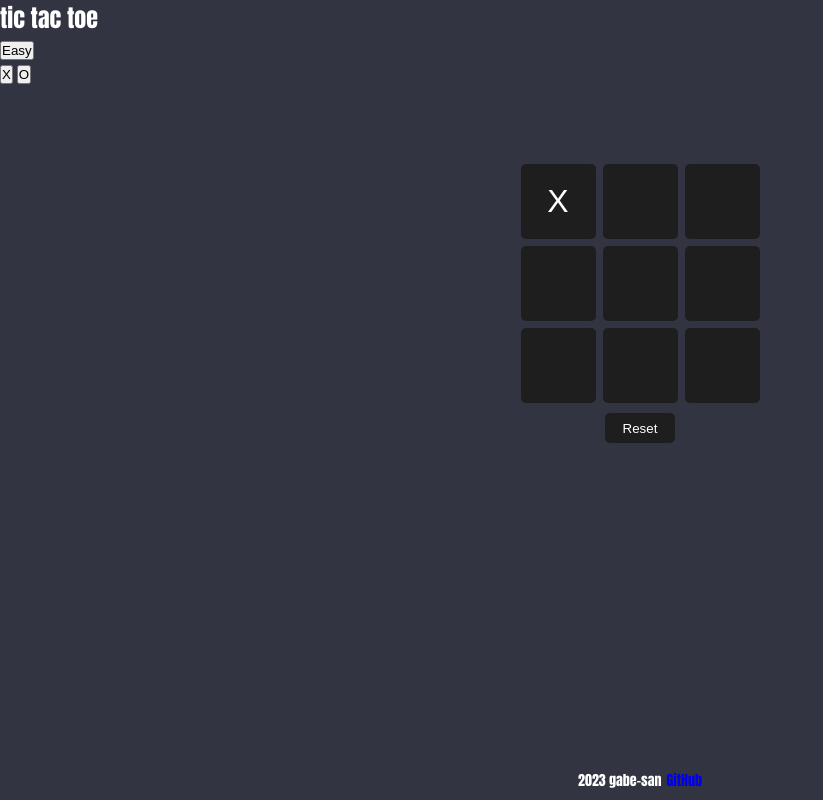
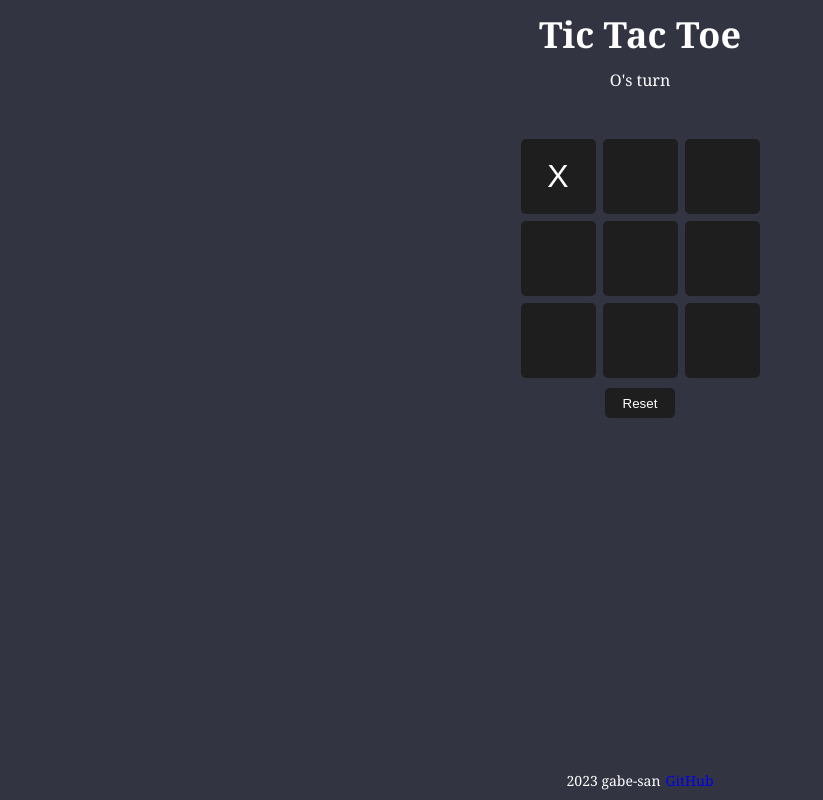
Before and after one commit to gabe-san/tic-tac-toe, a website: page index.html in a window 1280 px wide. Both pictures are taken after a click on the button 558 px from the left and 201 px from the top of the page. Shown: the whole page, without its empty margins (0-823 px from the left). Drawn offline with Linux system fonts and the light colour scheme.

Commit message:
introduced function to display current player turn and win state

```diff
--- a/index.html
+++ b/index.html
@@ -9,24 +9,14 @@
 
 <body>
   <!--make code below form with multiple choices for Player vs AI mode-->
-  <h2>tic tac toe</h2>
-<div class="difficulty-button">
-  <button>Easy</button>
-</div>
-<div class="playerChoice">
-  <button>X</button>
-  <button>O</button>
-</div>
-
-<div class="gameBoard">
-
-</div>
-
+<h2>Tic Tac Toe</h2>
+<div class="playerTurn">X's turn</div>
+<div class="gameBoard"></div>
 <div class="boardReset">
   <button class="gameBoardReset" type="reset" onclick="window.location.reload()">Reset</button>
 </div>
 
-  <footer>2023 gabe-san <a href="https://github.com/gabe-san" target="_blank rel="noopener noreferrer"> GitHub</a></footer>
+<footer>2023 gabe-san <a href="https://github.com/gabe-san" target="_blank rel="noopener noreferrer"> GitHub</a></footer>
 
   <script src="script.js"></script>
 </body>
--- a/script.js
+++ b/script.js
@@ -1,5 +1,5 @@
 /* pseudocode
-to do: display winning player, check for tie & display tie, fix restart button, ui change
+to do: check for tie & display tie, fix restart button, ui change
 */
 
 const Player = (input) => {
@@ -33,12 +33,7 @@ const gameBoard = (() => {
       document.querySelector('.gameBoard').appendChild(tile);
     }
   }
-  const writeToDOM = (selector, message) => {
-    document.querySelector(selector).innerHTML = message;
-  }
-  return {
-    writeToDOM
-  }
+
 })();
 
 function addPlayerInput() {
@@ -60,6 +55,7 @@ function addPlayerInput() {
     currentPlayer = playerOne.getInput();
   }
   checkGameState();
+  playerTurn();
 }
 
 function checkGameState() {
@@ -105,4 +101,19 @@ function checkGameState() {
     gameOver = true;
 
   }
+  // tie
+
 }
+
+function playerTurn() {
+  const playerTurnMessage = document.querySelector('.playerTurn');
+  if (gameOver && currentPlayer === playerOne.getInput()) {
+    playerTurnMessage.textContent = 'O has won the game.'
+  }
+  else if (gameOver && currentPlayer === playerTwo.getInput()) {
+    playerTurnMessage.textContent = 'X has won the game.'
+  }
+  else {
+    playerTurnMessage.textContent = `${currentPlayer}'s turn`
+  }
+}
--- a/style.css
+++ b/style.css
@@ -14,12 +14,23 @@ html,
 body {
   background-color: var(--cardbackgroundcolor);
   color: var(--darktextcolor);
-  font-family: Impact, Haettenschweiler, 'Arial Narrow Bold', sans-serif;
+  font-family: Cambria, Cochin, Georgia, Times, 'Times New Roman', serif;
 }
 body {
   min-height: 100vh;
 }
 
+h2 {
+  display: flex;
+  justify-content: center;
+  padding: 10px;
+  font-family: Cambria, Cochin, Georgia, Times, 'Times New Roman', serif;
+  font-size: 36px;
+}
+.playerTurn {
+  display: flex;
+  justify-content: center;
+}
 /* game space */
 .gameBoard {
   display: grid;
@@ -27,7 +38,7 @@ body {
   grid-template-rows: 75px 75px 75px;
   gap: 7px;
   justify-content: center;
-  margin-top: 5rem;
+  margin-top: 3rem;
   color: var(--darktextcolor);
 }
 
```
